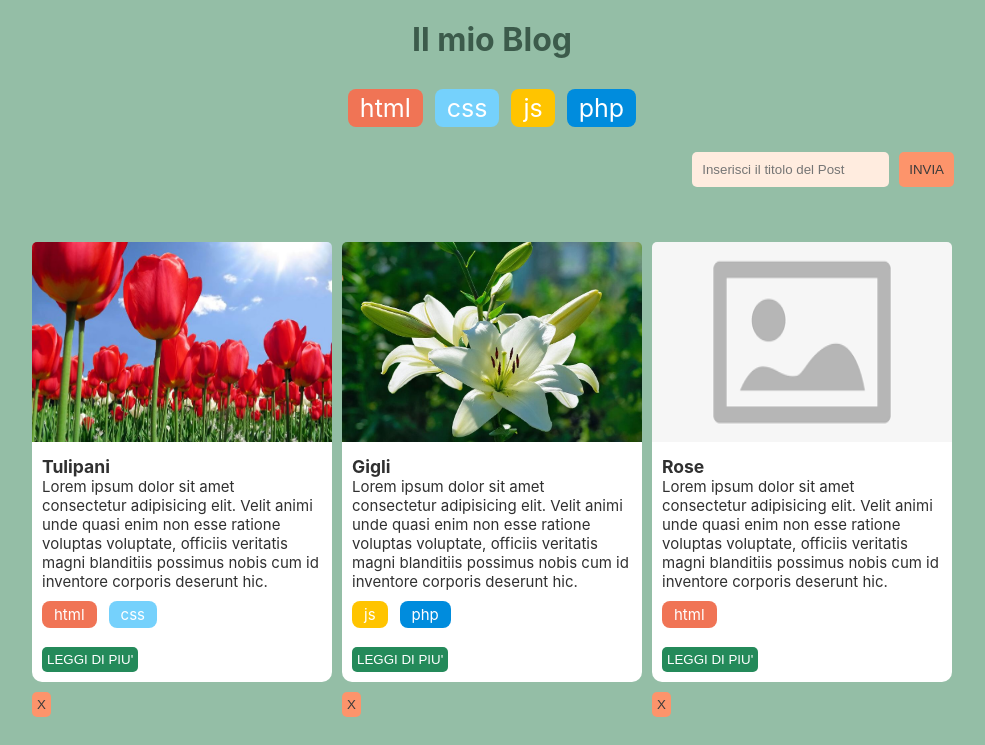
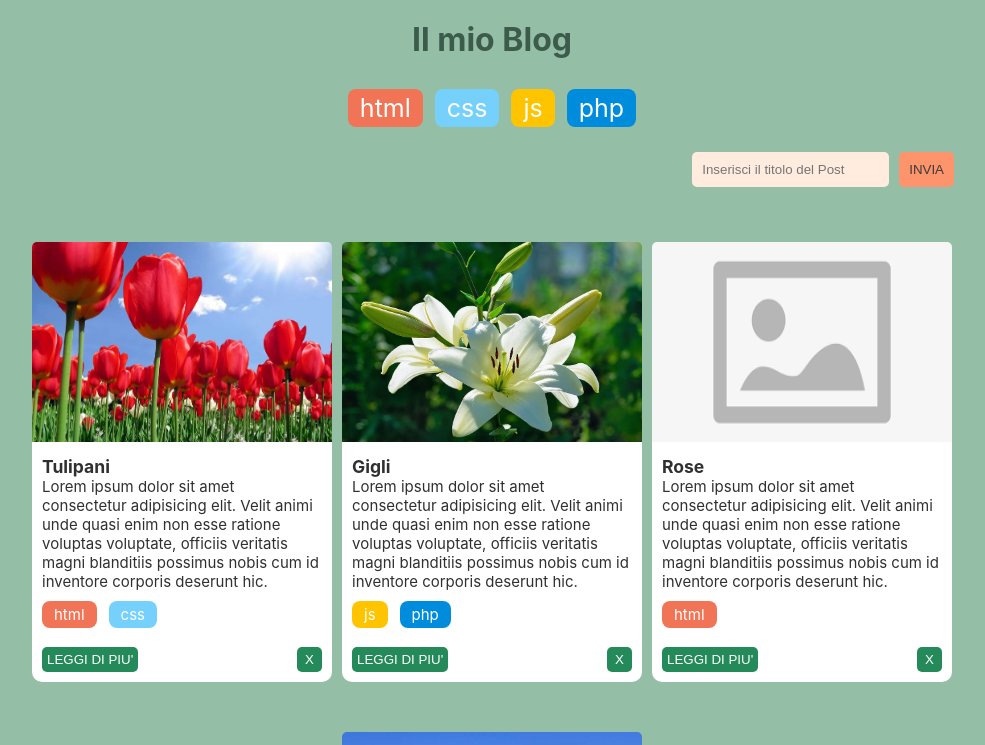
Before and after one commit to AriannaCristiani/react-form-multifield, a React (Vite) app: page / in a window 1280 px wide. Shown: the top 745 px of the page, without its empty margins (148-1133 px from the left). Built offline with nearby package versions, Linux system fonts and the light colour scheme.

Commit message:
gestione del bottone dall'interno della card

```diff
--- a/src/components/Card/Card.jsx
+++ b/src/components/Card/Card.jsx
@@ -1,12 +1,9 @@
 import style from './Card.module.css'
 import placeHolderSrc from '../../assets/placeholder.png'
-import Tags from '../Tags/Tags';
+import Tags from '../Tags/Tags'
 
-export default function Card({ post = {} }) {
-    //console.log('card props:', props)
-
+export default function Card({ post, onDelete }) {
     const { id, title, image, content, tags, published } = post
-
 
     return (
         <div className={style.card}>
@@ -18,8 +15,16 @@ export default function Card({ post = {} }) {
                 <p>{content}</p>
                 <Tags tags={tags} />
                 <br />
-                <button className="btn">LEGGI DI PIU'</button>
+                <div className={style.btn_inline}>
+                    <button className="btn">LEGGI DI PIU'</button>
+                    <button
+                        onClick={() => onDelete(id)}
+                        className={style.deleteBtn}>
+                        X
+                    </button>
+                </div>
             </div>
+
         </div>
     )
 }
--- a/src/components/Card/Card.module.css
+++ b/src/components/Card/Card.module.css
@@ -23,3 +23,24 @@
 .body {
     margin: 10px;
 }
+
+.btn_inline {
+    display: flex;
+    justify-content: space-between;
+    align-items: center;
+}
+
+.deleteBtn {
+    border: none;
+    background-color: rgb(36, 138, 90);
+    border-radius: 5px;
+    padding: 5px 5px;
+    color: white;
+    cursor: pointer;
+    aspect-ratio: 2.5/ 1;
+    margin-bottom: 10px;
+}
+
+.deleteBtn:hover {
+    background-color: #361c1b;
+}
--- a/src/components/Main/Main.jsx
+++ b/src/components/Main/Main.jsx
@@ -6,7 +6,6 @@ import { useState } from "react"
 export default function Main() {
     const [title, setTitle] = useState('')
     const [newPost, setNewPost] = useState(posts)
-
     const [publishedPosts, setPublishedPosts] = useState(posts.filter((post) => post.published))
     const tags = []
 
@@ -34,7 +33,6 @@ export default function Main() {
     function deletePost(id) {
         setPublishedPosts(publishedPosts.filter(post => post.id !== id))
     }
-
 
     newPost.forEach(post => {
         const postTags = post.tags
@@ -67,12 +65,7 @@ export default function Main() {
                     <div className="row">
                         {publishedPosts.map((post) => (
                             <div key={post.id} className="col">
-                                <Card post={post} />
-                                <button
-                                    onClick={() => deletePost(post.id)}
-                                    className="deleteBtn">
-                                    X
-                                </button>
+                                <Card post={post} onDelete={deletePost} />
                             </div>
                         ))}
                     </div>
--- a/src/index.css
+++ b/src/index.css
@@ -64,7 +64,7 @@ img {
 }
 
 .btn:hover {
-  background-color: #1b362c;
+  opacity: 80%;
 }
 
 .error {
@@ -98,16 +98,3 @@ img {
 .formBtn:hover {
   background-color: rgba(116, 57, 57, 0.712);
 }
-
-.deleteBtn {
-  border: none;
-  background-color: rgb(253, 148, 107);
-  border-radius: 5px;
-  padding: 5px 5px;
-  color: rgb(59, 59, 59);
-  cursor: pointer;
-}
-
-.deleteBtn:hover {
-  background-color: rgba(116, 57, 57, 0.616);
-}
```
